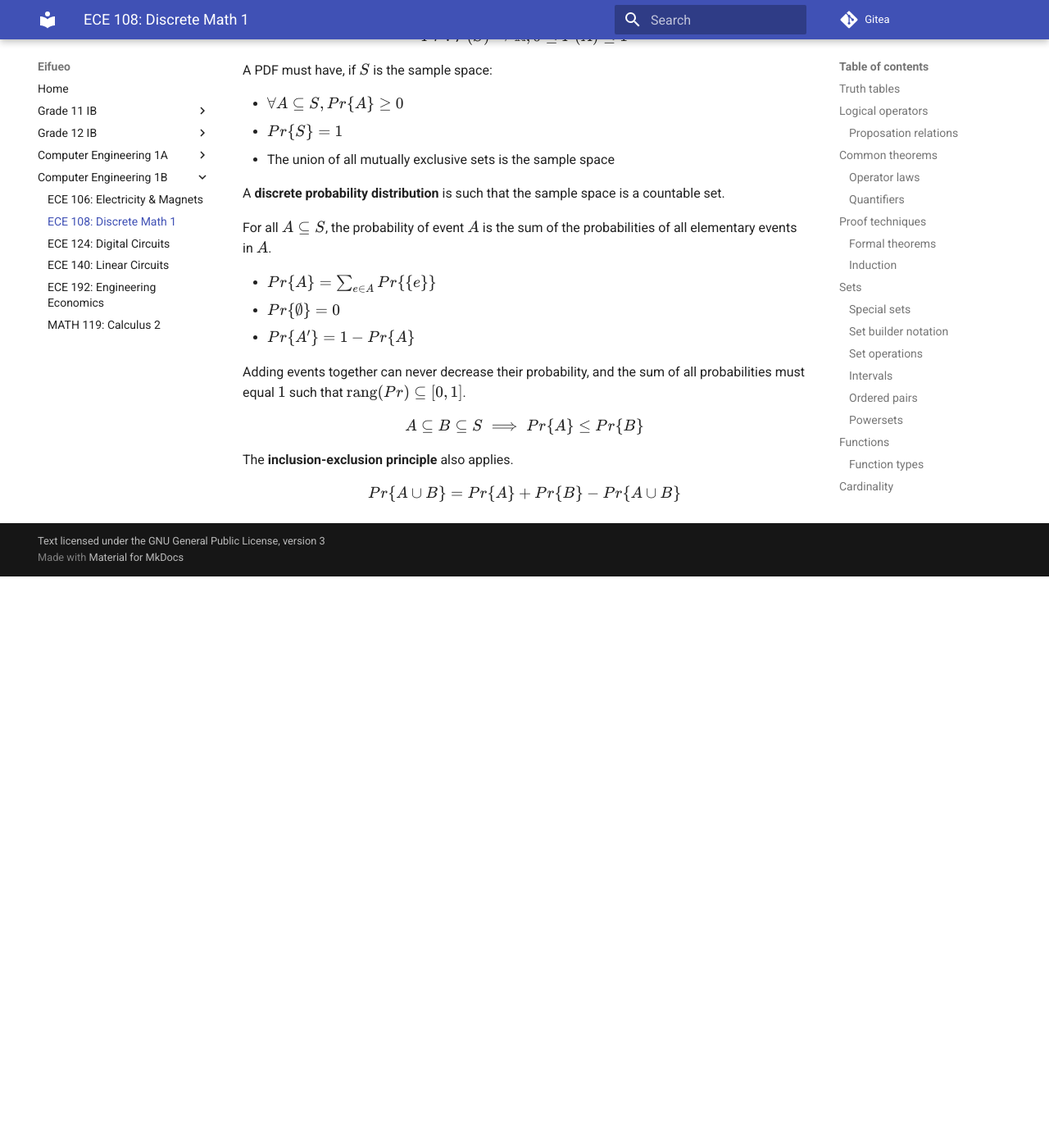
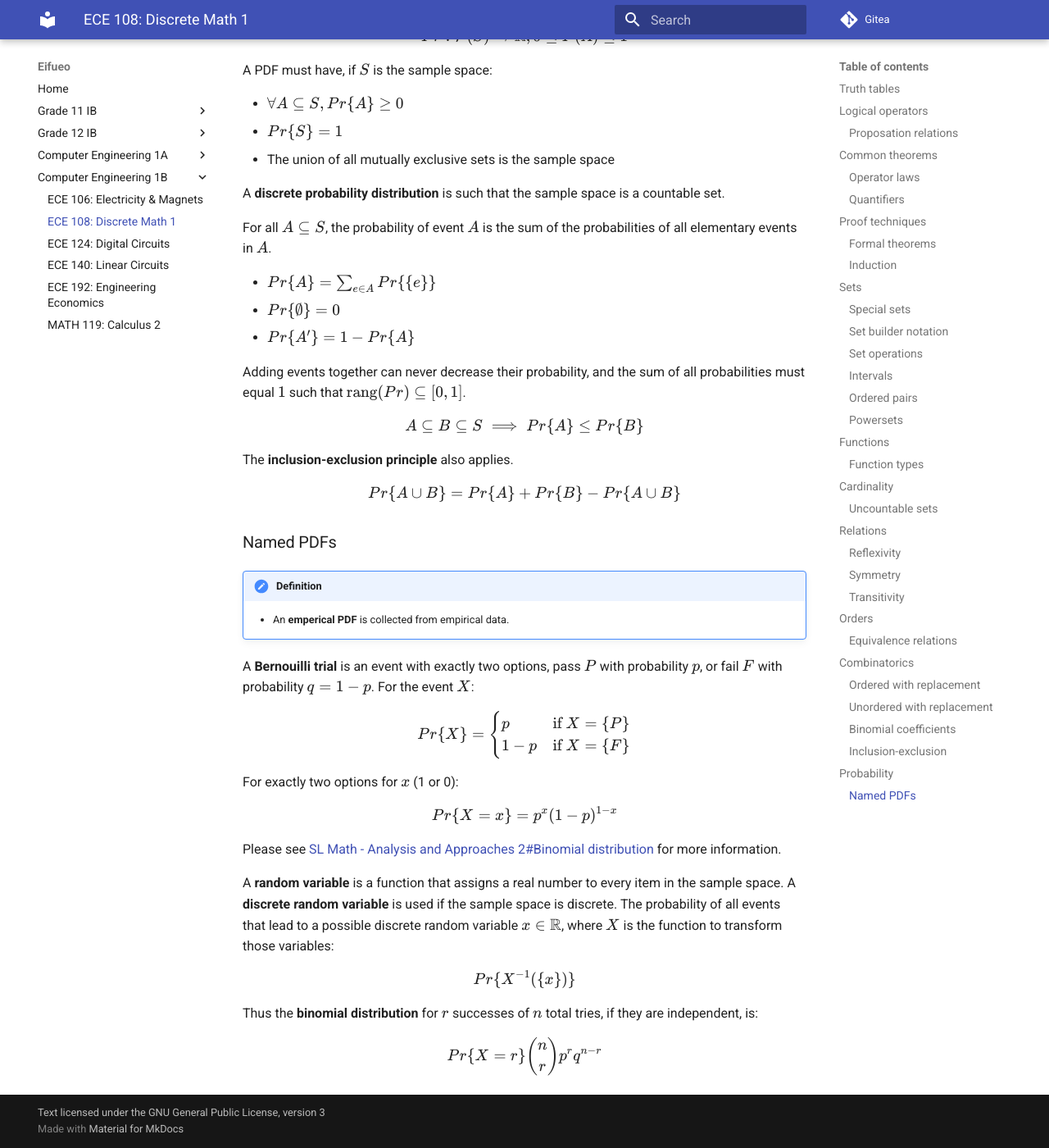
Before and after one commit to potatoeggy/eifueo, an MkDocs documentation site: the page built from docs/1b/ece108.md, in a window 1280 px wide and 1400 px high, scrolled down 22143 px. Shown: the whole window at 82% size. Built offline with MkDocs 1.6.1 and Material for MkDocs 9.7.7, drawn with Linux system fonts in a browser that asks for light colours; before the commit the page ends 22846 px from its top, so only the background shows below that.

Commit message:
ece108: add distributions

```diff
--- a/docs/1b/ece108.md
+++ b/docs/1b/ece108.md
@@ -883,3 +883,31 @@ $$A\subseteq B\subseteq S\implies Pr\{A\}\leq Pr\{B\}$$
 The **inclusion-exclusion principle** also applies.
 
 $$Pr\{A\cup B\}=Pr\{A\}+Pr\{B\}-Pr\{A\cup B\}$$
+
+### Named PDFs
+
+!!! definition
+    - An **emperical PDF** is collected from empirical data.
+
+A **Bernouilli trial** is an event with exactly two options, pass $P$ with probability $p$, or fail $F$ with probability $q=1-p$. For the event $X$:
+
+$$
+Pr\{X\}=\begin{cases}
+p &\text{if }X=\{P\} \\
+1-p&\text{if }X=\{F\}
+\end{cases}
+$$
+
+For exactly two options for $x$ (1 or 0):
+
+$$Pr\{X=x\}=p^x(1-p)^{1-x}$$
+
+Please see [SL Math - Analysis and Approaches 2#Binomial distribution](/g11/mcv4u7/#binomial-distribution) for more information.
+
+A **random variable** is a function that assigns a real number to every item in the sample space. A **discrete random variable** is used if the sample space is discrete. The probability of all events that lead to a possible discrete random variable $x\in\mathbb R$, where $X$ is the function to transform those variables:
+
+$$Pr\{X^{-1}(\{x\})\}$$
+
+Thus the **binomial distribution** for $r$ successes of $n$ total tries, if they are independent, is:
+
+$$Pr\{X=r\}{n\choose r}p^rq^{n-r}$$
```
